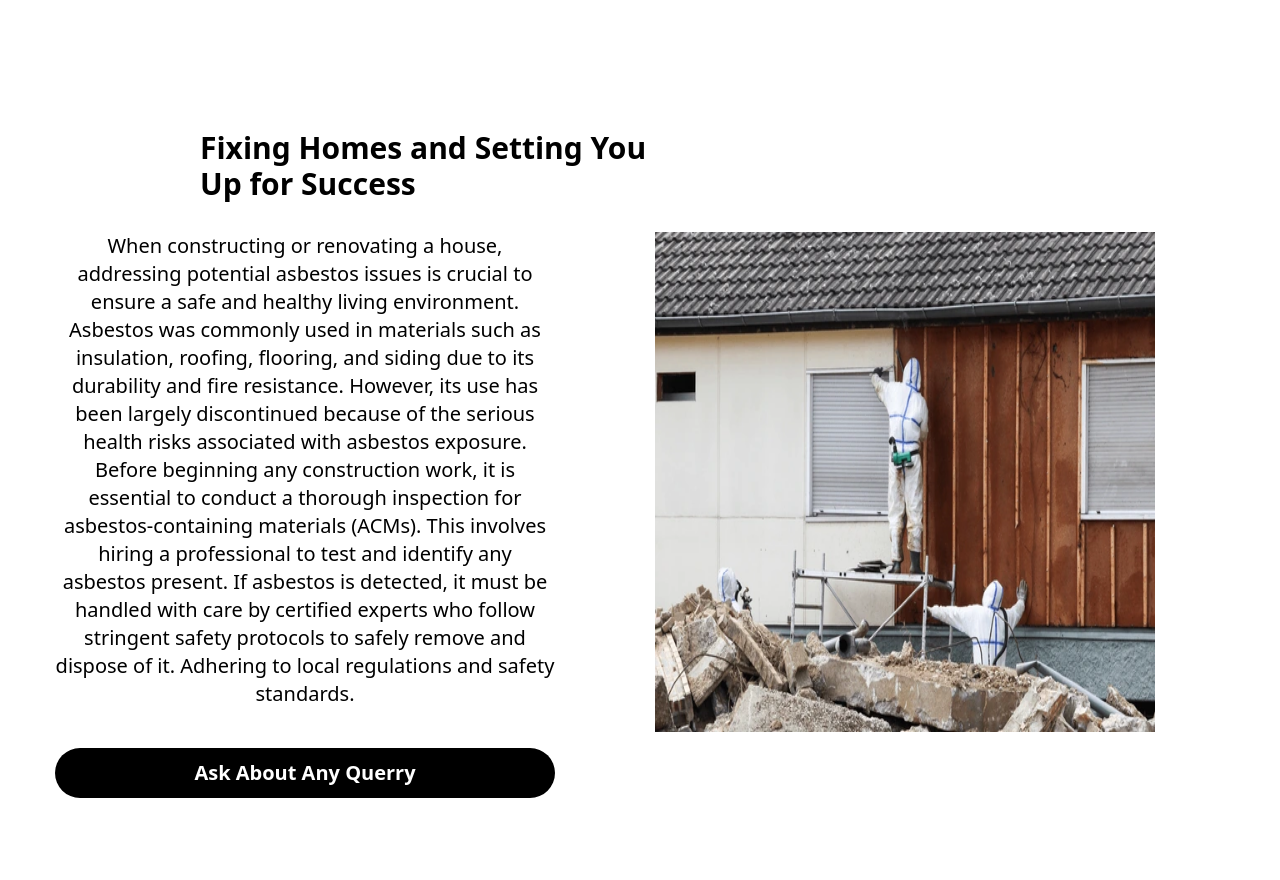
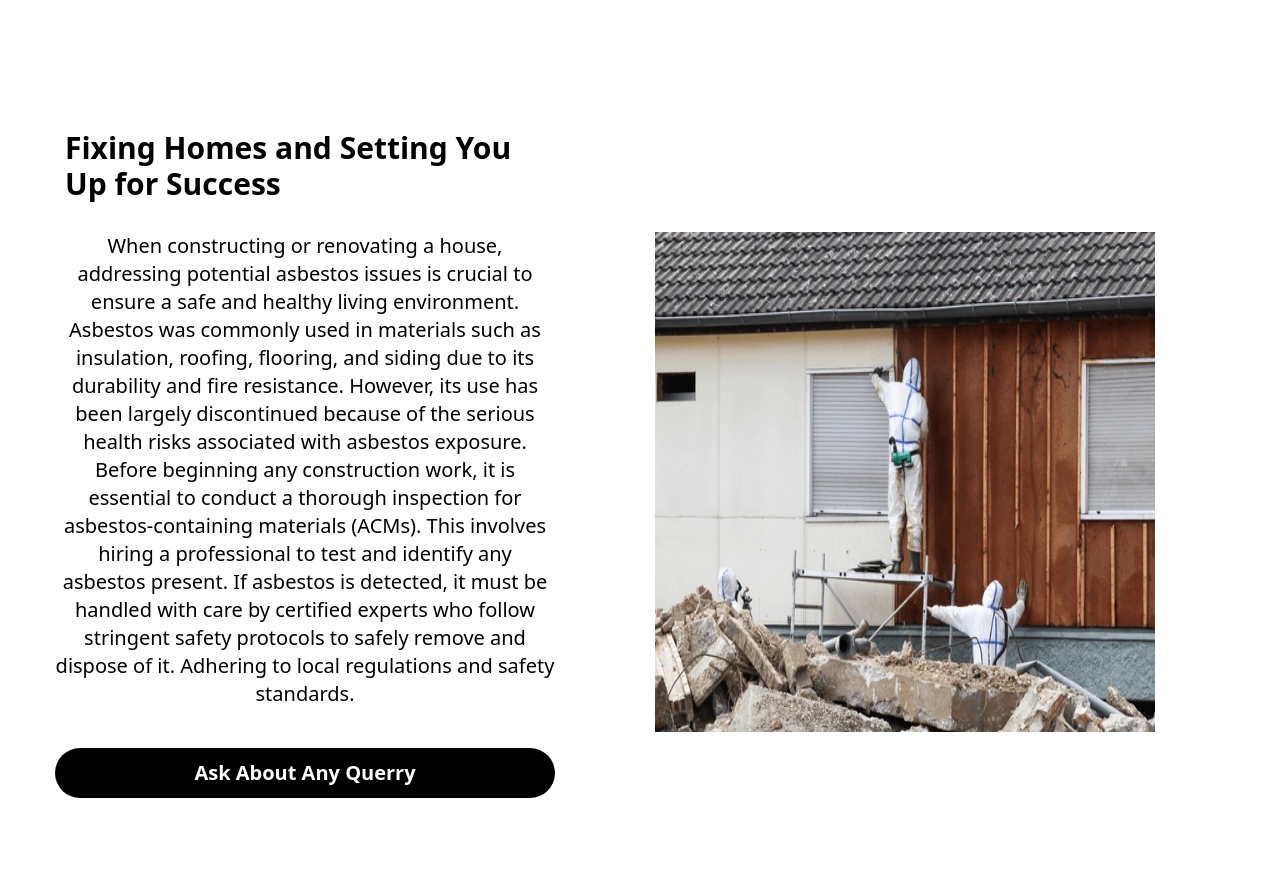
Before and after one commit to Muhammad-Usman28/Landing_Page, a React (Create React App) app: page / in a window 1280 px wide. Shown: the part 5620-6500 px from the top of the page. Built offline with nearby package versions, Linux system fonts and the light colour scheme.

Commit message:
Responsiveness for Xl: 1240 lg: 1024 md:768 sm:640

```diff
--- a/src/component/ContactUs.js
+++ b/src/component/ContactUs.js
@@ -132,8 +132,8 @@ export default function ContactUs() {
         </div>
       </div>
 
-        <h1 className='overflow-hidden
-        xl:text-3xl xl:font-bold xl:ml-[200px]
+        <h1 className='
+        xl:text-3xl xl:font-bold xl:ml-[65px]
         lg:text-xl lg:font-extrabold lg:ml-[260px] lg:w-[450px]
         md:text-xl md:font-extrabold md:ml-[150px] md:w-[450px] md:mt-[-50px]
         sm:text-xl sm:font-extrabold sm:ml-[110px] sm:w-[450px] sm:mt-[-50px]'>Fixing Homes and Setting You Up for Success</h1>
```
